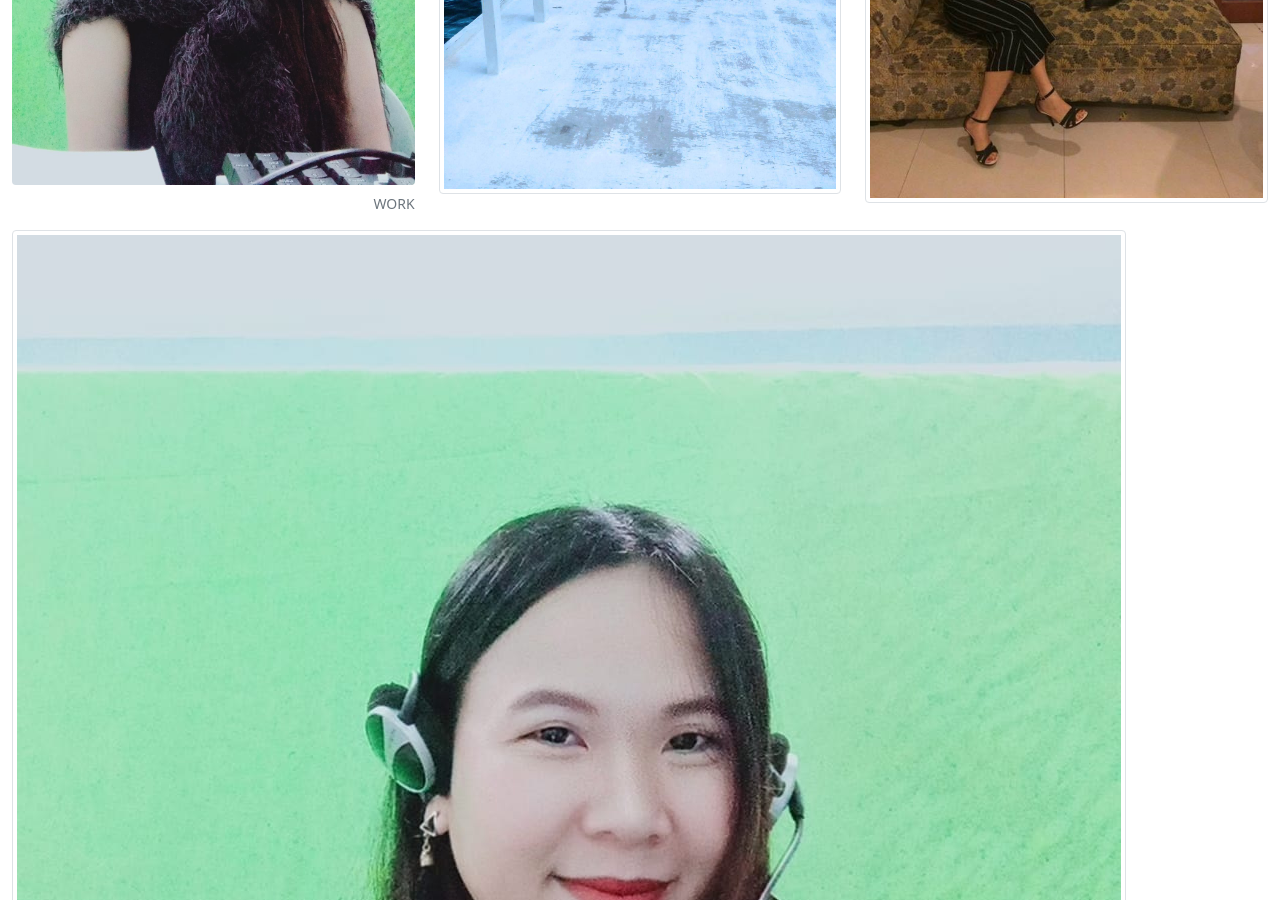
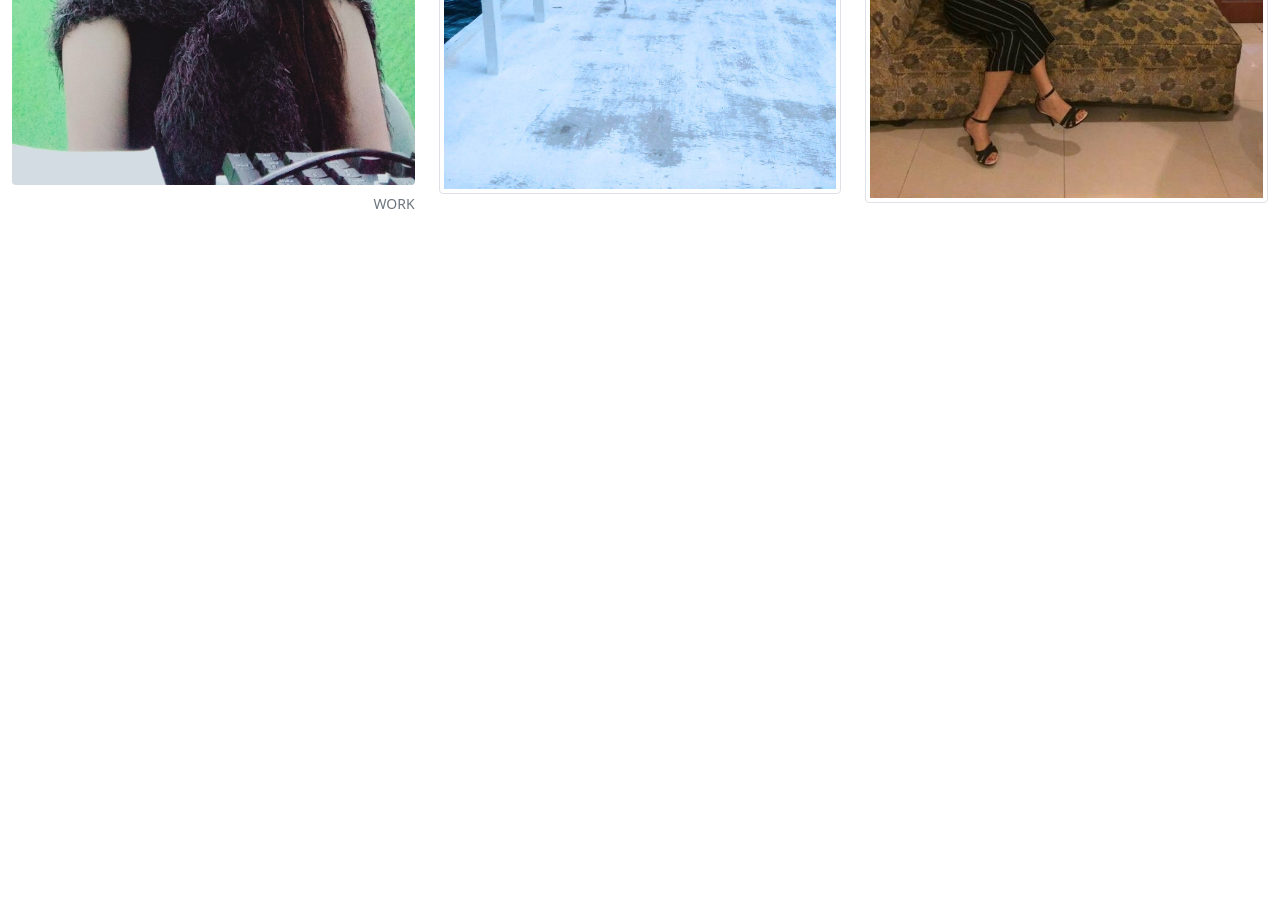
Before and after one commit to zanji21/samp, a plain HTML site: page Bootstrap/home.html in a window 1280 px wide. Shown: the part 500-1400 px from the top of the page. After the commit the page ends 800 px from the top, so only its background shows below. Drawn offline with Linux system fonts and the light colour scheme; files whose address does not match are found by name.

Commit message:
Update home.html

```diff
--- a/Bootstrap/home.html
+++ b/Bootstrap/home.html
@@ -33,11 +33,7 @@
                 <img src="images/meme2.jpg" class="img-thumbnail">
             </div>
         </div>
-       <div class="row">
-            <div class="col">
-                <img src="images/meme.jpg" class="img-thumbnail" srcset="images/meme.jpg -768w, images/meme5,jpg -768w,images/meme.jpg -768w" >
-            </div>
-       </div>
+
         </div>
     </div>
     <script src="bootstrap.min.js" ></script>
```
